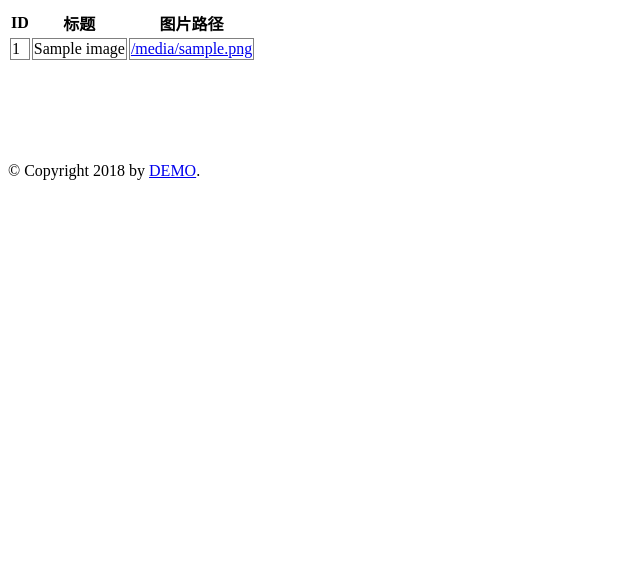
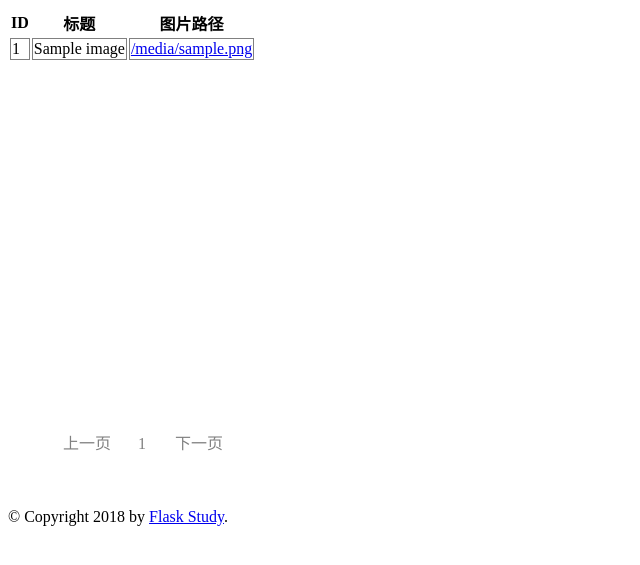
Before and after one commit to HelloMrShu/scrapy_bp, a Flask app: template flask/app/templates/image.html in a window 1280 px wide. Shown: the top 565 px of the page, without its empty margins (0-640 px from the left). Run offline with Flask 2, Linux system fonts and the light colour scheme; the template is opened without the code that fills it: most values are stand-ins (such as "Sample title", 1, 10 or a date in 2020); some libraries are stand-ins or nearby versions.

Commit message:
feat:paginate 页面增加分页功能

```diff
--- a/flask/app/static/style.css
+++ b/flask/app/static/style.css
@@ -9,3 +9,46 @@
 td {
 	border: 1px solid gray;
 }
+
+#imagelist{
+	height: 400px;
+}
+
+#paginate{
+	margin-top: 20px;
+}
+
+ul{
+	list-style:none;
+}
+
+ul li{
+	float: left;
+	display: inline-block;
+	margin-left: 5px;
+	height: 32px;
+	width: 32px;
+	line-height: 32px;
+}
+
+ul li a{
+	padding: 5px 10px 5px 10px;
+	text-decoration: none;
+	color:gray;
+}
+
+ul li a:hover{
+	color: gray;
+	border: 1px solid #ca0c16;
+	height: 32px;
+	width: 32px;
+	line-height: 32px;
+}
+
+#pagenext{
+	width: 70px;
+}
+
+.currentpage{
+	background: #ca0c16;
+}
--- a/flask/app/templates/image.html
+++ b/flask/app/templates/image.html
@@ -1,6 +1,7 @@
 {% extends "layout.html" %}
 {% block title %}flask iamge{% endblock %}
 {% block content %}
+	<div id='imagelist'>
 		<table>
 			<tr>
 			    <th>ID</th>
@@ -15,6 +16,31 @@
 		            <td><a href= '{{ image.img_url}}'>{{image.img_url}}</a></td>
 		        </tr>
 		     {% endfor %}
+
 	 	</table>
+ 	</div>
+ 	<div id='paginate'>
+	    <ul>
+	    	<li id = 'pagenext'>
+	    		{% if paginate.page ==1 %}
+	        		<a href='#'>上一页</a>
+	        	{% else %}
+	        		<a href='/list?page={{paginate.pre_num}}'>上一页</a>
+	    		{% endif %}
+	    	</li>
+
+		    {% for i in paginate.iter_pages() %}
+		        <li><a href="/list?page={{ i }}">{{ i }}</a></li>
+		    {% endfor %}
+
+		    <li id = 'pagenext'>
+		    	{% if paginate.page == paginate.pages %}
+	        		<a href='#'>下一页</a>
+	        	{% else %}
+	        		<a href='/list?page={{paginate.next_num}}'>上一页</a>
+	    		{% endif %}
+	    	</li>
+	    </ul>
+ 	</div>
 
 {% endblock %}
--- a/flask/app/templates/layout.html
+++ b/flask/app/templates/layout.html
@@ -13,7 +13,7 @@
 
   <div id="footer">
     {% block footer %}
-      &copy; Copyright 2018 by <a href="http://docs.jinkan.org">DEMO</a>.
+      &copy; Copyright 2018 by <a href="http://docs.jinkan.org">Flask Study</a>.
     {% endblock %}
   </div>
 </body>
```
Also changed, not shown: flask/app/main/views.py (+12 -3 lines), flask/app/config.py (line endings or trailing spaces). Lines whose indentation alone changed are shown as unchanged.
